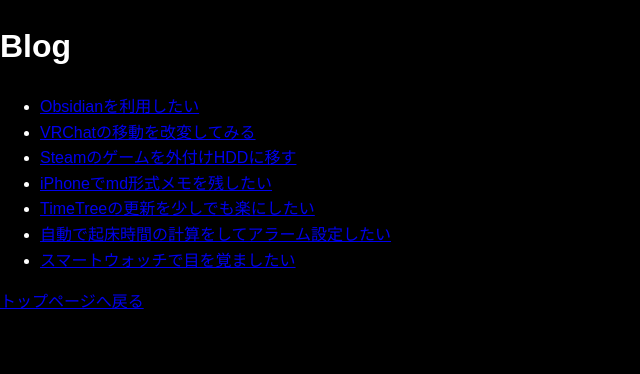
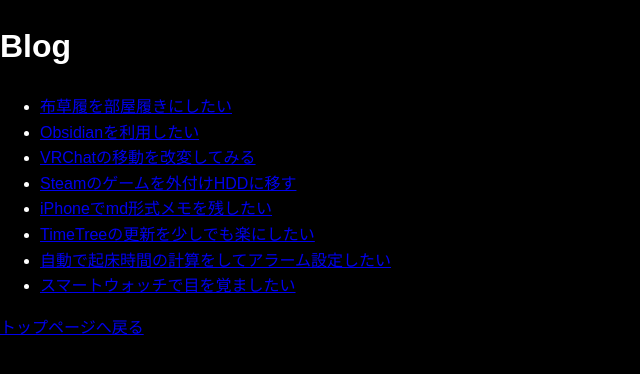
Before and after one commit to kyusochim/kyusochim.github.io, a Jekyll site: the page built from blog/bloglist.md, in a window 1280 px wide. Shown: the top 374 px of the page, without its empty margins (0-640 px from the left). Built offline with Jekyll 4.4.1, drawn with Linux system fonts in a browser that asks for light colours; our own code applies the rules of GitHub Pages for plain Markdown files.

Commit message:
Update bloglist.md

```diff
--- a/blog/bloglist.md
+++ b/blog/bloglist.md
@@ -1,4 +1,5 @@
 # Blog
+- [布草履を部屋履きにしたい](布草履を部屋ばきにしたい.md)
 - [Obsidianを利用したい](Obsidian.md)
 - [VRChatの移動を改変してみる](VRC_walk.md)
 - [Steamのゲームを外付けHDDに移す](steam_storage/steam_hdd.md)
```
